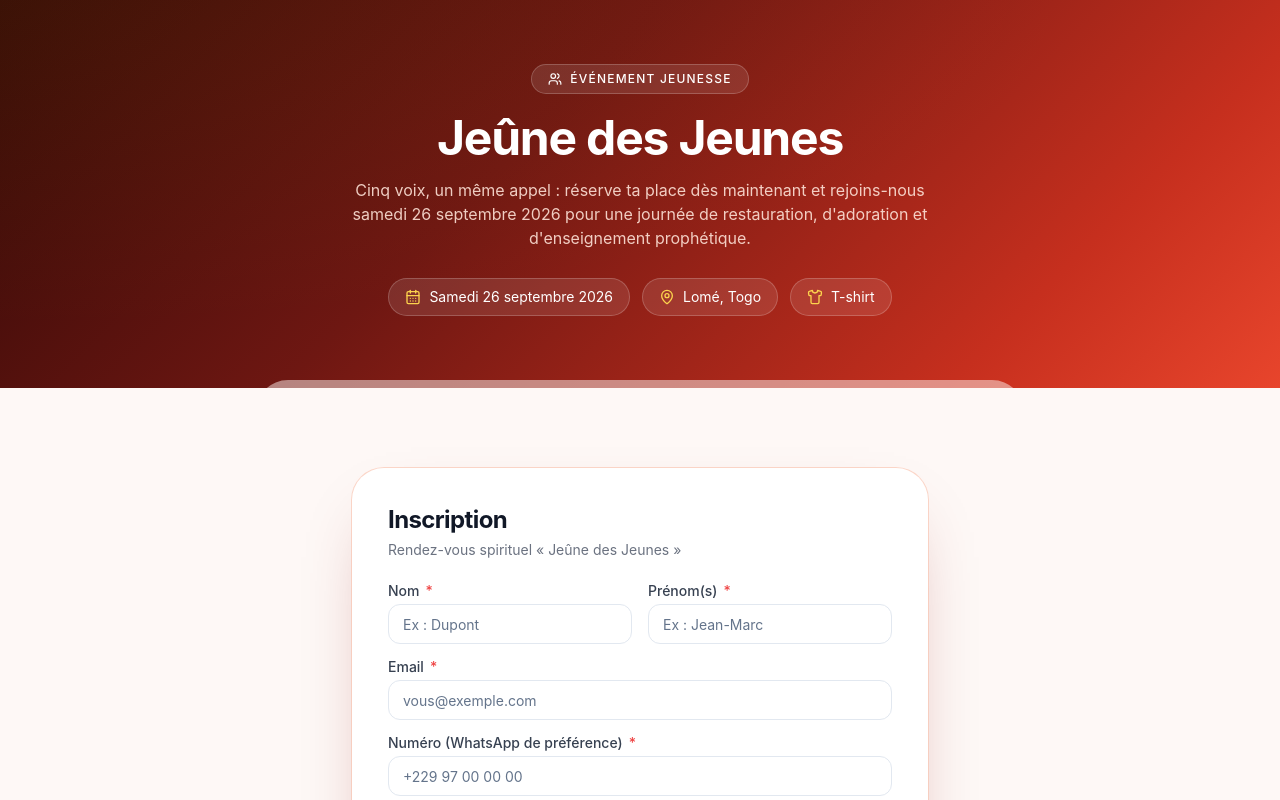
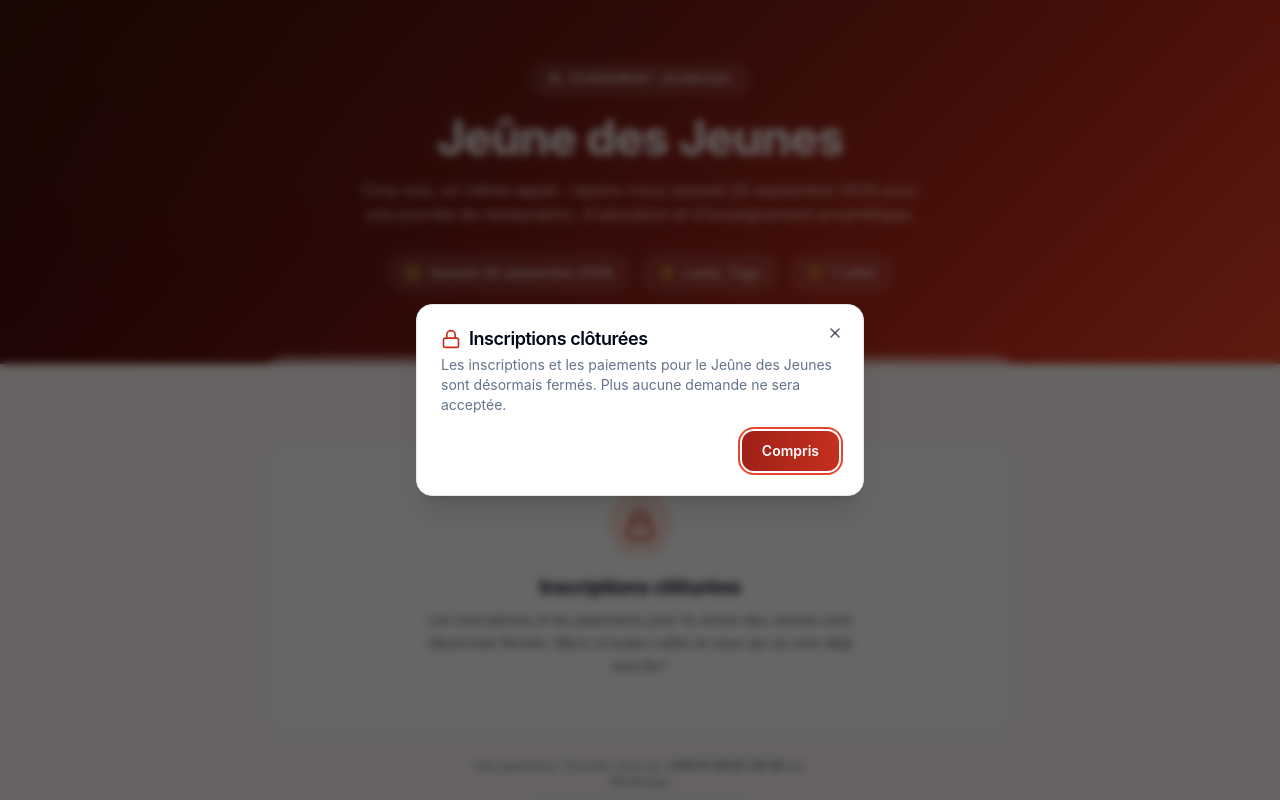
Before and after one commit to Abdias1998/ebenezer_2026_frontend_qrcode_badge, a Next.js app: page /inscription/jeune-des-jeunes in a window 1280 px wide. Shown: the top 800 px of the page. Built offline with nearby package versions, Linux system fonts and the light colour scheme; no server answers.

Commit message:
Add closed registration message and modal to JeunesPageClient

```diff
--- a/src/app/inscription/jeune-des-jeunes/JeunesPageClient.tsx
+++ b/src/app/inscription/jeune-des-jeunes/JeunesPageClient.tsx
@@ -1,14 +1,19 @@
 "use client";
 
-import { CalendarDays, MapPin, Shirt, Send, Users } from "lucide-react";
-import { JeunesForm } from "@/features/jeunes/components/JeunesForm";
+import { useState } from "react";
+import { CalendarDays, Lock, MapPin, Shirt, Send, Users } from "lucide-react";
 import { JDJ_EVENT_NAME } from "@/features/jeunes/constants";
+import {
+  Dialog,
+  DialogContent,
+  DialogHeader,
+  DialogTitle,
+  DialogDescription,
+} from "@/components/ui/dialog";
+import { Button } from "@/components/ui/button";
 
 export function JeunesPageClient() {
-  const eventId =
-    process.env.NEXT_PUBLIC_JDJ_EVENT_ID ||
-    process.env.NEXT_PUBLIC_DEFAULT_EVENT_ID ||
-    "default";
+  const [showClosed, setShowClosed] = useState(true);
 
   return (
     <main className="min-h-screen bg-royal-50/50">
@@ -24,9 +29,9 @@ export function JeunesPageClient() {
             {JDJ_EVENT_NAME}
           </h1>
           <p className="mt-4 max-w-xl mx-auto text-sm sm:text-base text-royal-100/90 leading-relaxed">
-            Cinq voix, un même appel : réserve ta place dès maintenant et
-            rejoins-nous samedi 26 septembre 2026 pour une journée de
-            restauration, d'adoration et d'enseignement prophétique.
+            Cinq voix, un même appel : rejoins-nous samedi 26 septembre 2026
+            pour une journée de restauration, d'adoration et d'enseignement
+            prophétique.
           </p>
 
           <div className="mt-7 flex flex-wrap justify-center gap-3 text-xs sm:text-sm">
@@ -50,9 +55,21 @@ export function JeunesPageClient() {
         </div>
       </section>
 
-      {/* Form */}
+      {/* Inscriptions fermées */}
       <section className="max-w-3xl mx-auto px-4 pb-16 pt-16 sm:pt-20">
-        <JeunesForm eventId={eventId} eventName={JDJ_EVENT_NAME} />
+        <div className="form-section py-12 text-center">
+          <div className="mx-auto flex items-center justify-center w-16 h-16 rounded-full bg-royal-100 text-royal-600">
+            <Lock className="w-8 h-8" />
+          </div>
+          <h2 className="mt-4 text-xl font-bold text-gray-900">
+            Inscriptions clôturées
+          </h2>
+          <p className="mt-2 text-sm text-gray-600 max-w-md mx-auto leading-relaxed">
+            Les inscriptions et les paiements pour le {JDJ_EVENT_NAME} sont
+            désormais fermés. Merci à toutes celles et ceux qui se sont déjà
+            inscrits !
+          </p>
+        </div>
 
         <div className="mt-8 flex flex-col items-center gap-3 text-center">
           <p className="text-xs text-gray-500 max-w-sm">
@@ -87,6 +104,27 @@ export function JeunesPageClient() {
           </a>
         </div>
       </footer>
+
+      {/* Modal d'arrivée : inscriptions clôturées */}
+      <Dialog open={showClosed} onOpenChange={setShowClosed}>
+        <DialogContent className="max-w-md">
+          <DialogHeader>
+            <DialogTitle className="flex items-center gap-2">
+              <Lock className="w-5 h-5 text-royal-600" />
+              Inscriptions clôturées
+            </DialogTitle>
+            <DialogDescription>
+              Les inscriptions et les paiements pour le {JDJ_EVENT_NAME} sont
+              désormais fermés. Plus aucune demande ne sera acceptée.
+            </DialogDescription>
+          </DialogHeader>
+          <div className="flex justify-end">
+            <Button variant="royal" onClick={() => setShowClosed(false)}>
+              Compris
+            </Button>
+          </div>
+        </DialogContent>
+      </Dialog>
     </main>
   );
 }
```
